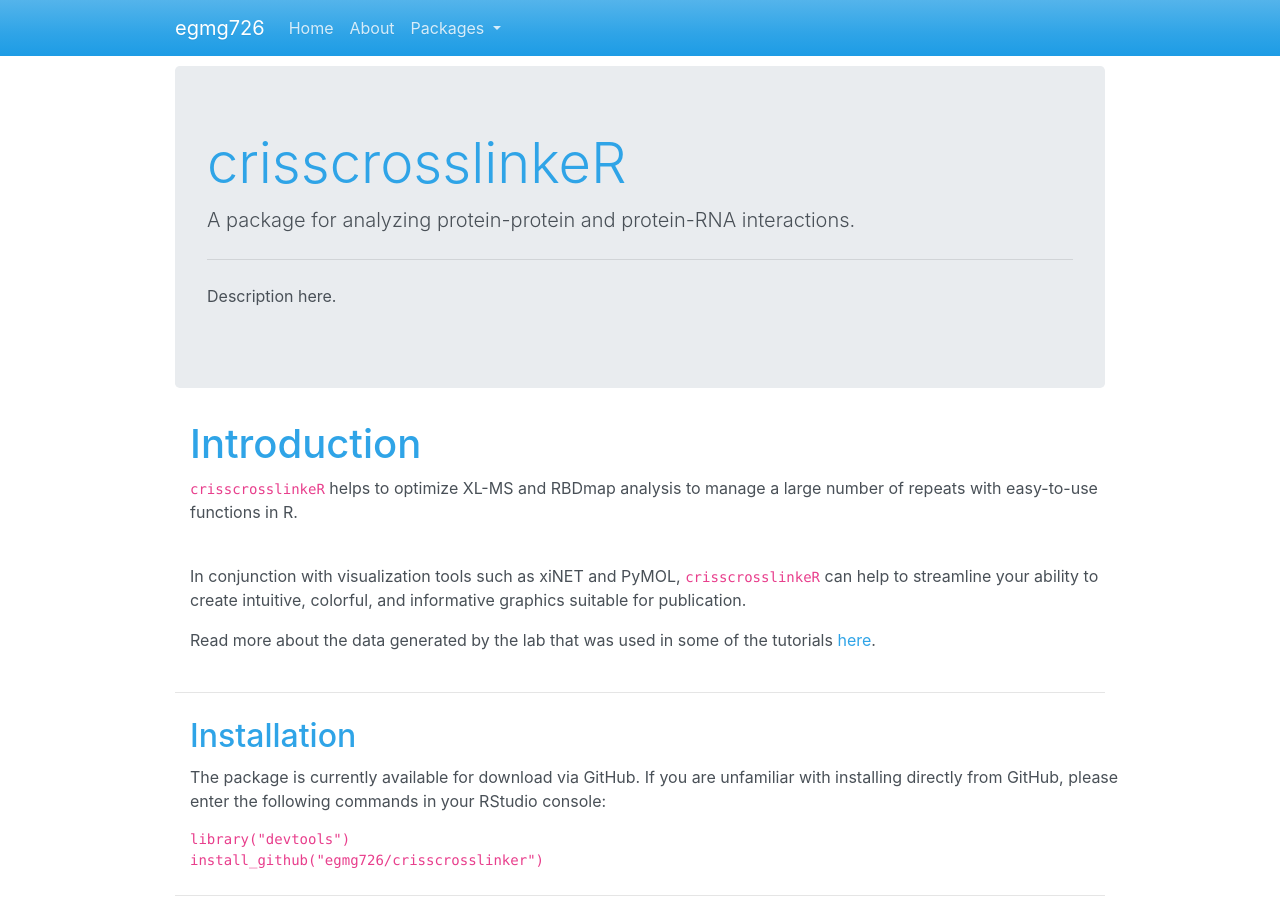
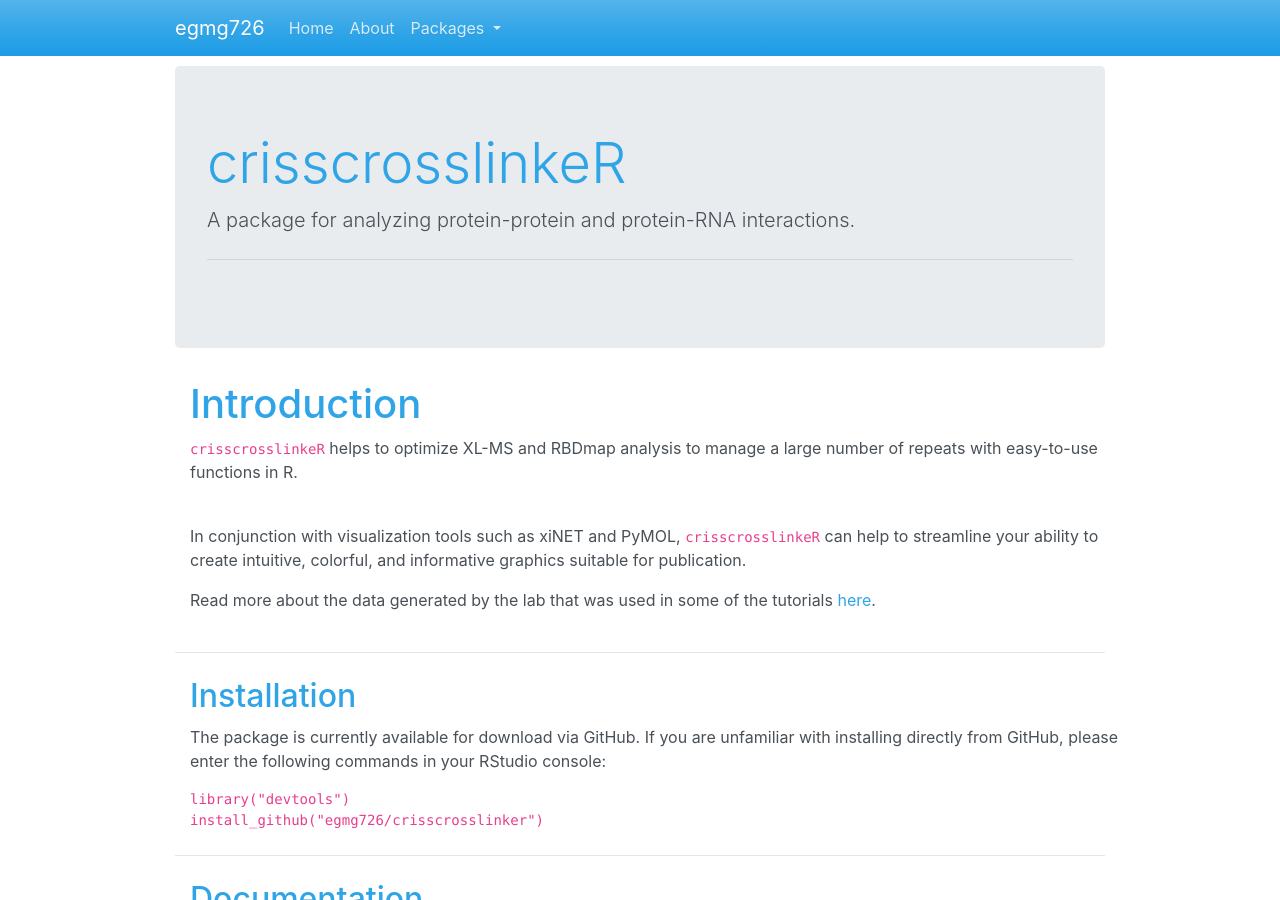
Before and after one commit to egmg726/egmg726.github.io, a Jekyll site: the page built from crisscrosslinker/index.html, in a window 1280 px wide and 900 px high. Built offline with Jekyll 4.4.1, drawn with Linux system fonts in a browser that asks for light colours.

```diff
--- a/crisscrosslinker/index.html
+++ b/crisscrosslinker/index.html
@@ -7,7 +7,7 @@ title: crisscrosslinker
   <h1 class="display-4">crisscrosslinkeR</h1>
   <p class="lead">A package for analyzing protein-protein and protein-RNA interactions.</p>
   <hr class="my-4">
-  <p>Description here.</p>
+  <p></p>
 </div>
 
 
@@ -77,7 +77,7 @@ title: crisscrosslinker
     <hr class="my-4">
         <h4 class="card-title">Tutorials</h4>
             <div style='padding-left:5px'>
-    <li>Visual Guide </i>
+    <li><a href="https://drive.google.com/file/d/1KGkrrhnsQd7tE5-L-VqbLl8AKcNoASoT/view?usp=sharing"> Visual Guide </a></i>
     <li><a href="nsmb_pipeline_ppi.html">NSMB 2019</a></li>
     <li>Benchmarking Tutorial using Yeast <i>(coming soon)</i></li>
     </div>
```
